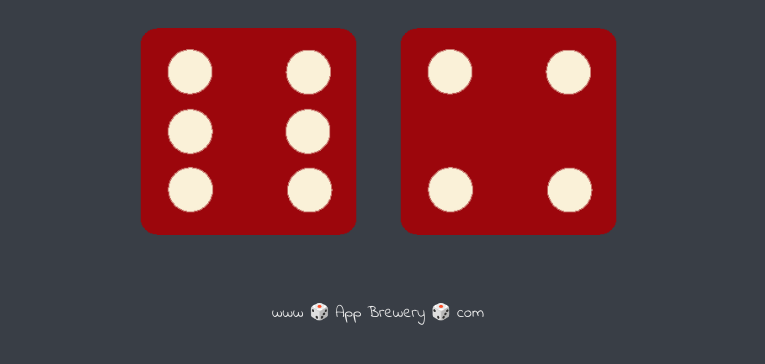
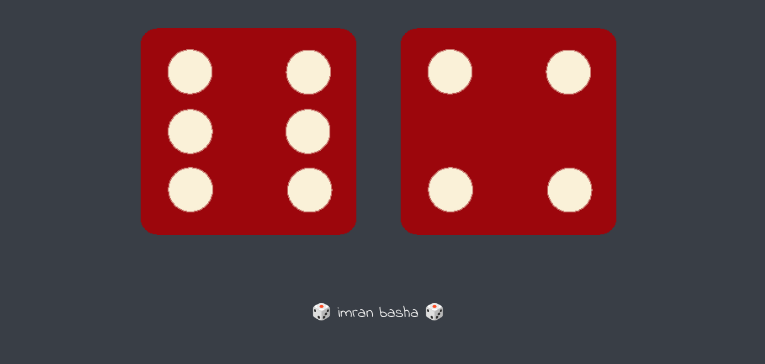
Before and after one commit to imranbashac/Diceroll, a plain HTML site: page index.html in a window 1280 px wide. Shown: the part 302-666 px from the top of the page, without its empty margins (262-1027 px from the left). Drawn offline with Linux system fonts and the light colour scheme.

Commit message:
Update index.html

```diff
--- a/index.html
+++ b/index.html
@@ -29,6 +29,6 @@
   </body>
 
   <footer>
-    www 🎲 App Brewery 🎲 com
+    🎲 imran basha 🎲
   </footer>
 </html>
```
